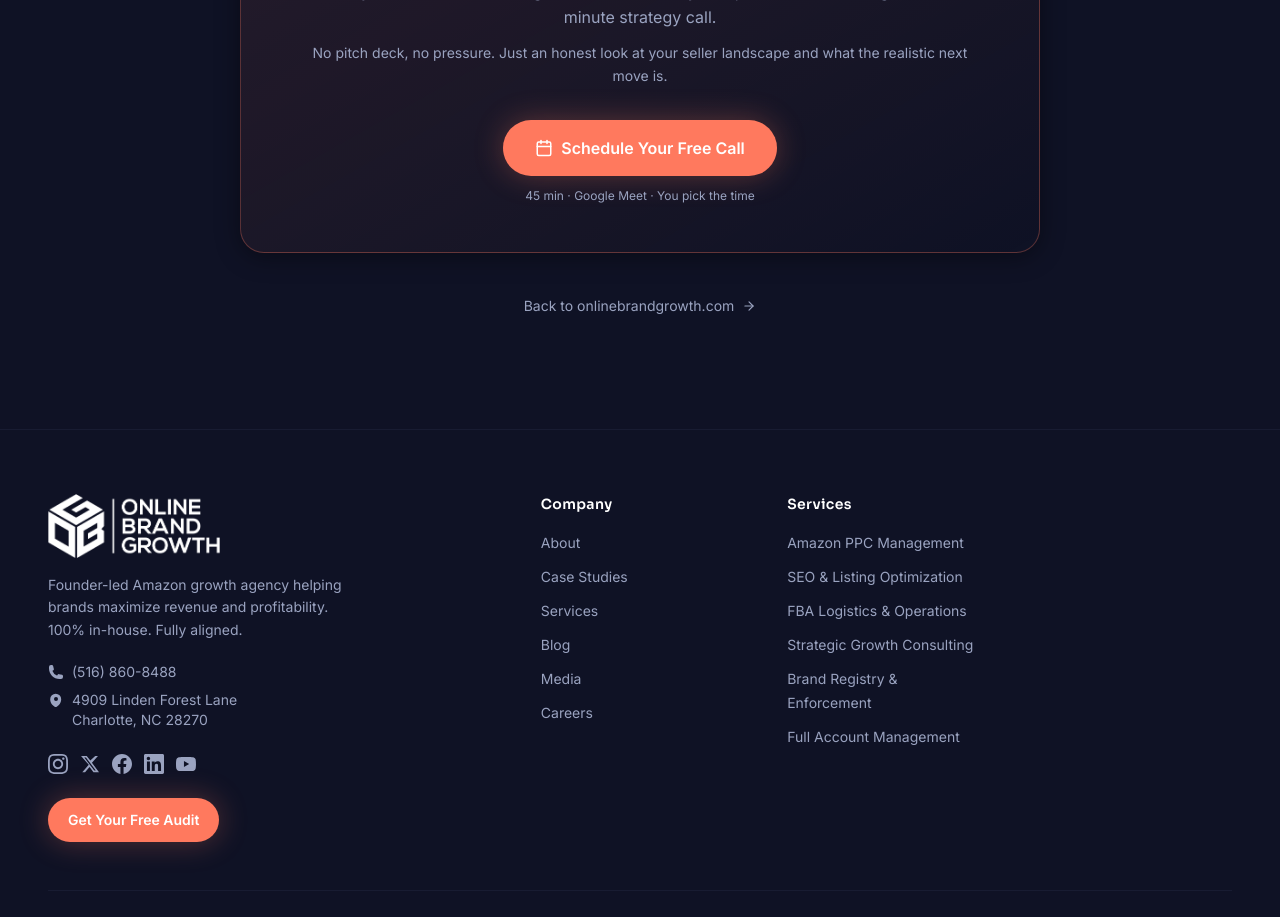
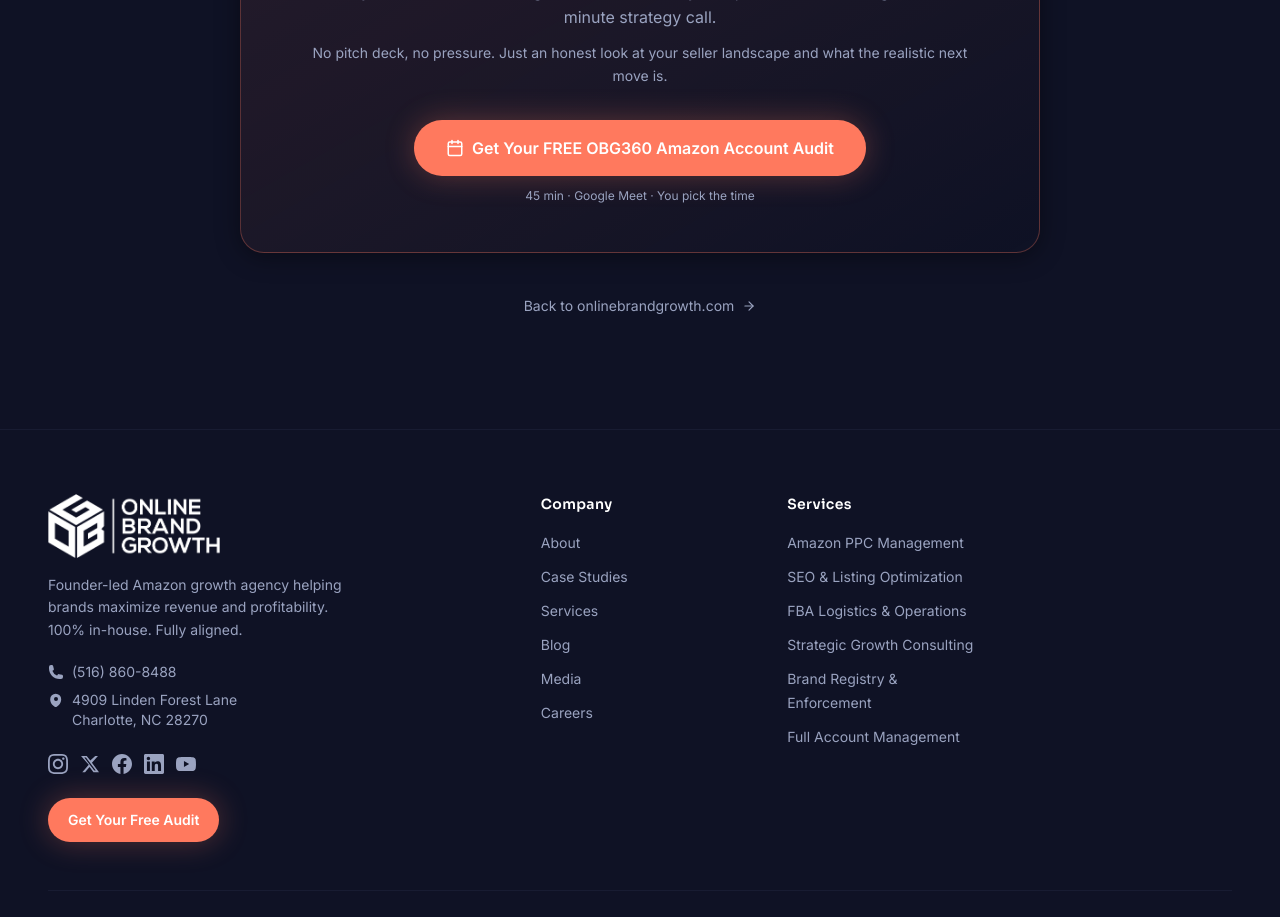
Before and after one commit to jon643/obg-crm, a Next.js app: page /unauthorized-seller-playbook/thank-you in a window 1280 px wide. Shown: the part 1880-2797 px from the top of the page. Built offline with nearby package versions, Linux system fonts and the light colour scheme.

Commit message:
Update page.tsx

```diff
--- a/app/unauthorized-seller-playbook/thank-you/page.tsx
+++ b/app/unauthorized-seller-playbook/thank-you/page.tsx
@@ -201,7 +201,7 @@
                     className="btn-primary text-base px-8 py-4"
                   >
                     <Calendar size={18} />
-                    Schedule Your Free Call
+                    Get Your FREE OBG360 Amazon Account Audit
                   </Link>
                   <span className="text-obg-gray text-xs">
                     45 min · Google Meet · You pick the time
```
